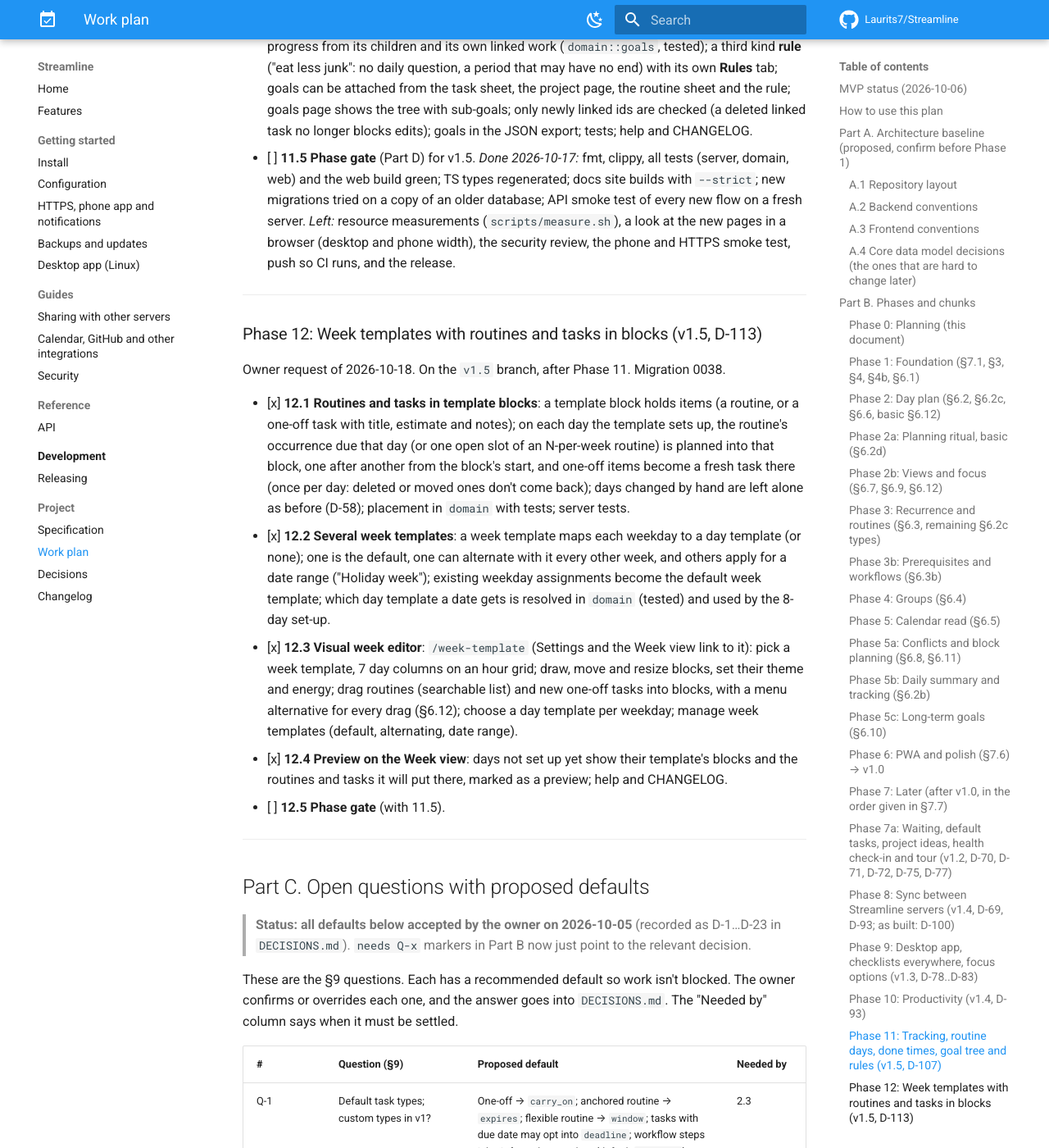
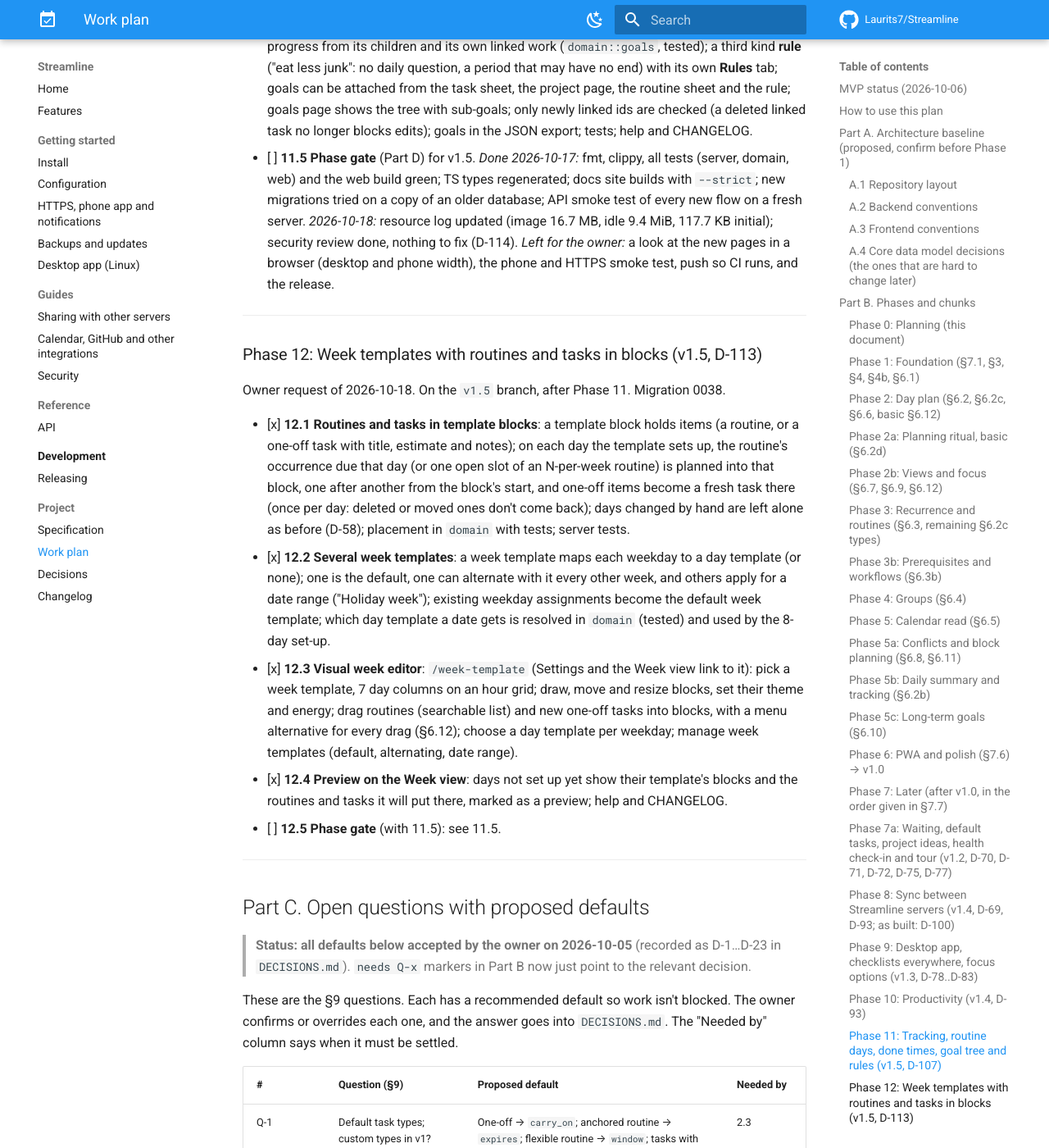
Before and after one commit to Laurits7/Streamline, an MkDocs documentation site: the page built from docs/WORKPLAN.md, in a window 1280 px wide and 1400 px high, scrolled down 21394 px. Shown: the whole window at 82% size. Built offline with MkDocs 1.6.1 and Material for MkDocs 9.7.7, drawn with Linux system fonts in a browser that asks for light colours; comment, search, counter and statistics services are not loaded.

Commit message:
v1.5 phase gate: resource log and security review
Co-Authored-By: Claude Opus 5.5 <noreply@anthropic.com>

```diff
--- a/docs/WORKPLAN.md
+++ b/docs/WORKPLAN.md
@@ -777,10 +777,11 @@ Developed on the `v1.5` branch. Owner requests of 2026-10-17. Migrations: 0036 t
 - [ ] **11.5 Phase gate** (Part D) for v1.5.
       *Done 2026-10-17:* fmt, clippy, all tests (server, domain, web) and the web build green;
       TS types regenerated; docs site builds with `--strict`; new migrations tried on a copy
-      of an older database; API smoke test of every new flow on a fresh server. *Left:*
-      resource measurements (`scripts/measure.sh`), a look at the new pages in a browser
-      (desktop and phone width), the security review, the phone and HTTPS smoke test, push
-      so CI runs, and the release.
+      of an older database; API smoke test of every new flow on a fresh server.
+      *2026-10-18:* resource log updated (image 16.7 MB, idle 9.4 MiB, 117.7 KB initial);
+      security review done, nothing to fix (D-114). *Left for the owner:* a look at the new
+      pages in a browser (desktop and phone width), the phone and HTTPS smoke test, push so
+      CI runs, and the release.
 
 ---
 
@@ -808,7 +809,7 @@ Owner request of 2026-10-18. On the `v1.5` branch, after Phase 11. Migration 003
 - [x] **12.4 Preview on the Week view**: days not set up yet show their template's blocks
       and the routines and tasks it will put there, marked as a preview; help and
       CHANGELOG.
-- [ ] **12.5 Phase gate** (with 11.5).
+- [ ] **12.5 Phase gate** (with 11.5): see 11.5.
 
 ---
 
```
Also changed, not shown: docs/DECISIONS.md (+2 -0 lines).
